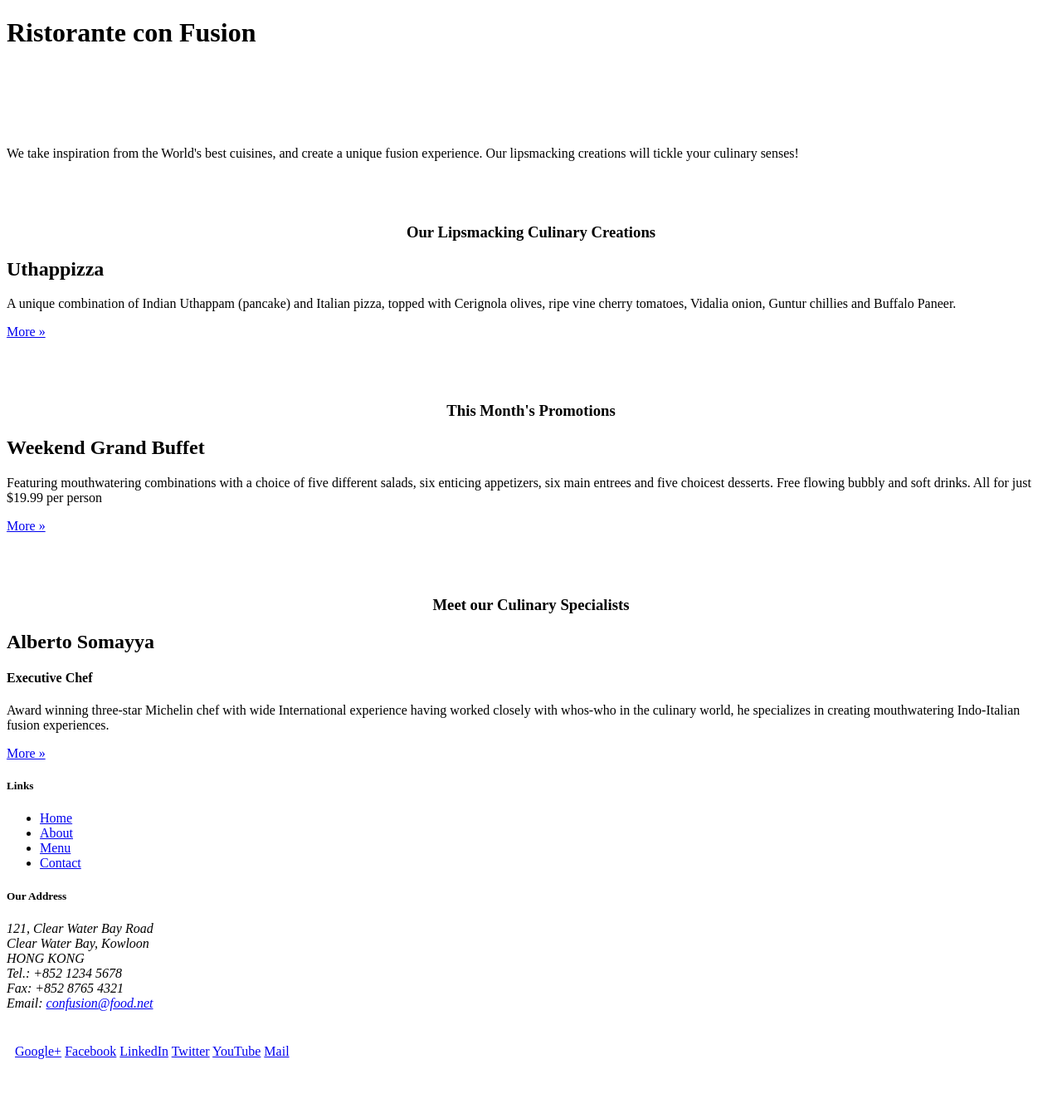
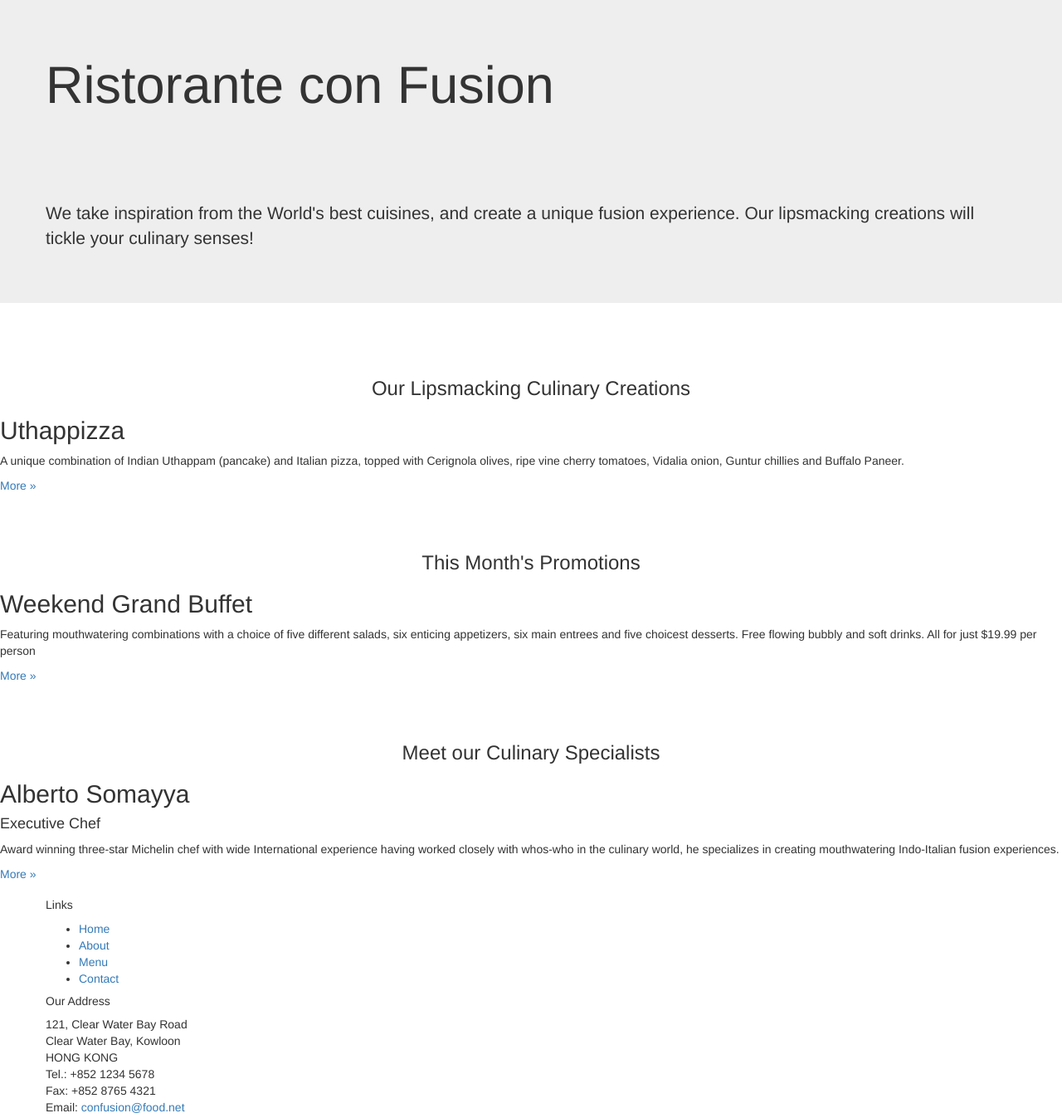
Before and after one commit to CruiseDevice/conFusion, a plain HTML site: page index.html in a window 1280 px wide. Shown: the top 1347 px of the page at 83% size. Drawn offline with nearby package versions, Linux system fonts and the light colour scheme.

Commit message:
simple boilerplate

```diff
--- a/index.html
+++ b/index.html
@@ -2,17 +2,35 @@
 <html lang="en">
 
 <head>
+
+    <meta charset="utf-8">
+    <meta http-equiv="X-UA-Compatible" content="IE=edge">
+    <meta name="viewport" content="width=device-width, initial-scale=1">
+    <!-- The above 3 meta tags *must* come first in the head; any other head
+         content must come *after* these tags -->
+
     <title>Ristorante Con Fusion</title>
+
+       <!-- Bootstrap -->
+    <link href="css/bootstrap.min.css" rel="stylesheet">
+    <link href="css/bootstrap-theme.min.css" rel="stylesheet">
+
+    <!-- HTML5 shim and Respond.js for IE8 support of HTML5 elements and media queries -->
+    <!-- WARNING: Respond.js doesn't work if you view the page via file:// -->
+    <!--[if lt IE 9]>
+      <script src="https://oss.maxcdn.com/html5shiv/3.7.2/html5shiv.min.js"></script>
+      <script src="https://oss.maxcdn.com/respond/1.4.2/respond.min.js"></script>
+    <![endif]-->
 </head>
 
 <body>
 
-    <header>
+    <header class = "jumbotron">
 
         <!-- Main component for a primary marketing message or call to action -->
 
-        <div>
-            <div>
+        <div class = "container">
+            <div class = "row">
                 <div>
                     <h1>Ristorante con Fusion</h1>
                     <p style="padding:40px;"></p>
@@ -65,8 +83,8 @@
     </div>
 
     <footer>
-        <div>
-            <div>
+        <div class = "container">
+            <div class = "row">
                 <div>
                     <h5>Links</h5>
                     <ul>
@@ -105,6 +123,11 @@
         </div>
     </footer>
 
+    <!-- jQuery (necessary for Bootstrap's JavaScript plugins) -->
+    <script src="https://ajax.googleapis.com/ajax/libs/jquery/1.11.3/jquery.min.js"></script>
+    <!-- Include all compiled plugins (below), or include individual files as needed -->
+    <script src="js/bootstrap.min.js"></script>
+
 </body>
 
 </html>
```
